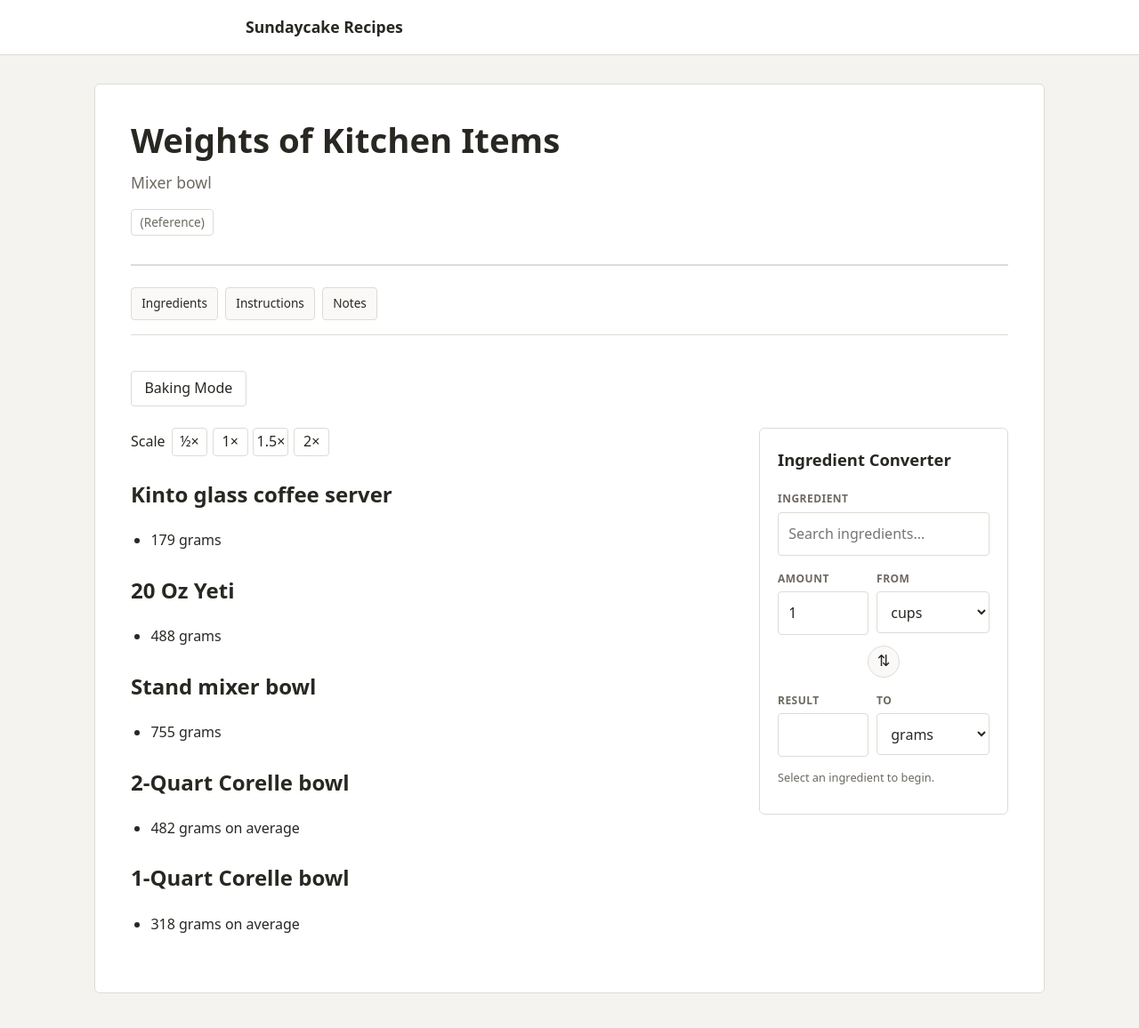
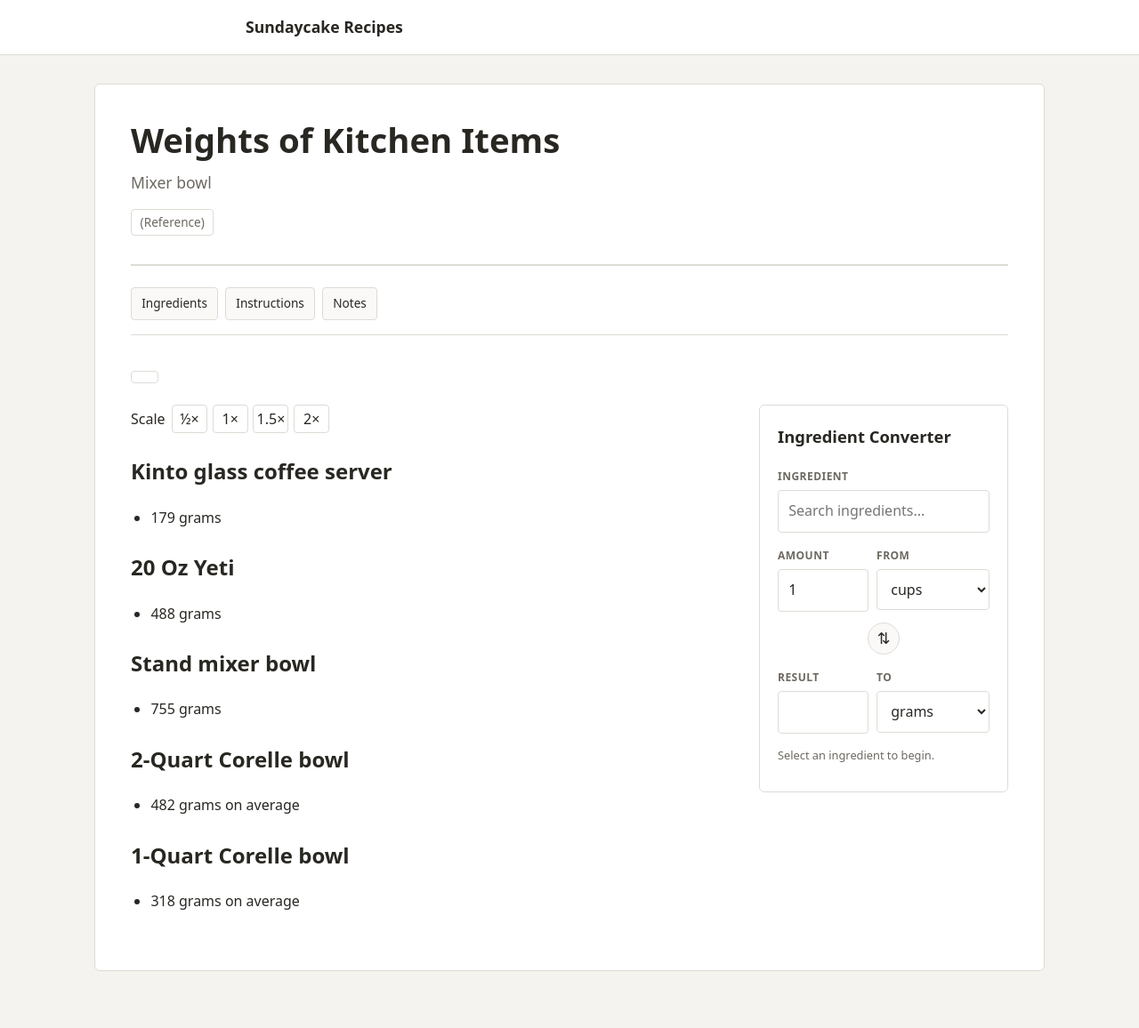
Before and after one commit to sundaycake/recipes, a Jekyll site: the page built from _recipes/-weights-of-kitchen-items.md, in a window 1280 px wide and 1181 px high. Shown: the top 1156 px of the window at 89% size. Built offline with Jekyll 4.4.1, drawn with Linux system fonts in a browser that asks for light colours.

Commit message:
Update recipe.html

```diff
--- a/_layouts/recipe.html
+++ b/_layouts/recipe.html
@@ -105,20 +105,17 @@ layout: default
 
 
   <div class="recipe-baking-mode">
-
     <button
       type="button"
+      class="baking-mode-toggle"
       data-baking-toggle
       aria-pressed="false"
+      aria-label="Baking Mode"
     >
-      Baking Mode
+      <span class="baking-mode-toggle-track">
+        <span class="baking-mode-toggle-knob"></span>
+      </span>
     </button>
-
-    <span
-      class="baking-mode-status"
-      aria-live="polite"
-    ></span>
-
   </div>
 
 
```
